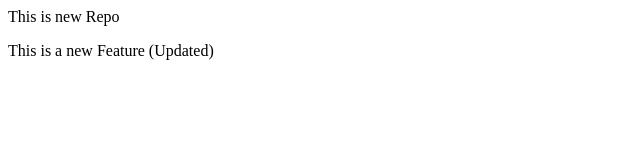
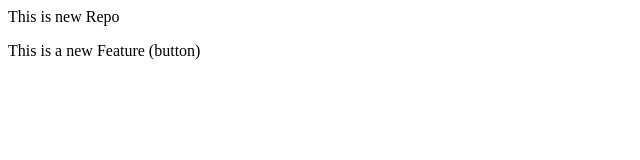
Before and after one commit to KumarRupendra/LocalRepo, a plain HTML site: page index.html in a window 1280 px wide. Shown: the full height of the page, 0-640 px from the left. Drawn offline with Linux system fonts and the light colour scheme.

Commit message:
Updated 1

```diff
--- a/index.html
+++ b/index.html
@@ -1,2 +1,2 @@
 <p>This is new Repo</p>
-<p>This is a new Feature (Updated)</p>
+<p>This is a new Feature (button)</p>
```
